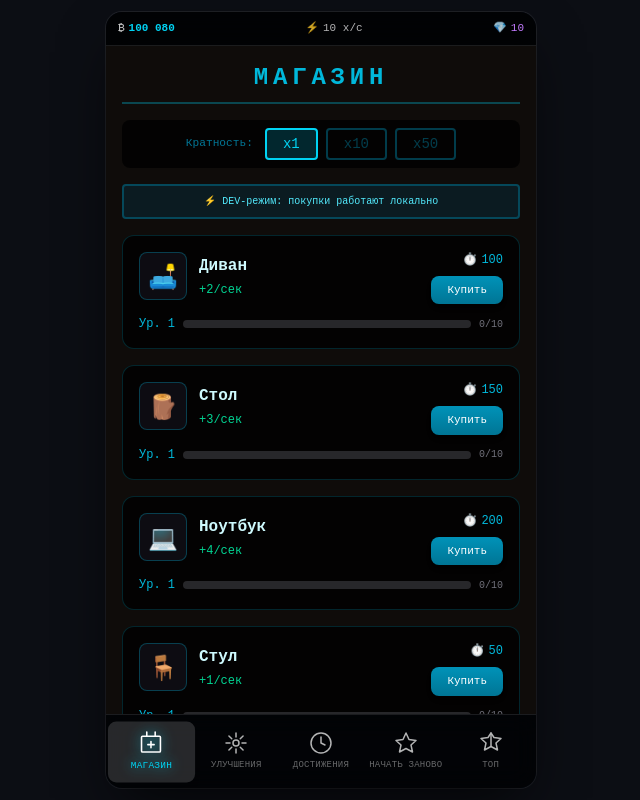
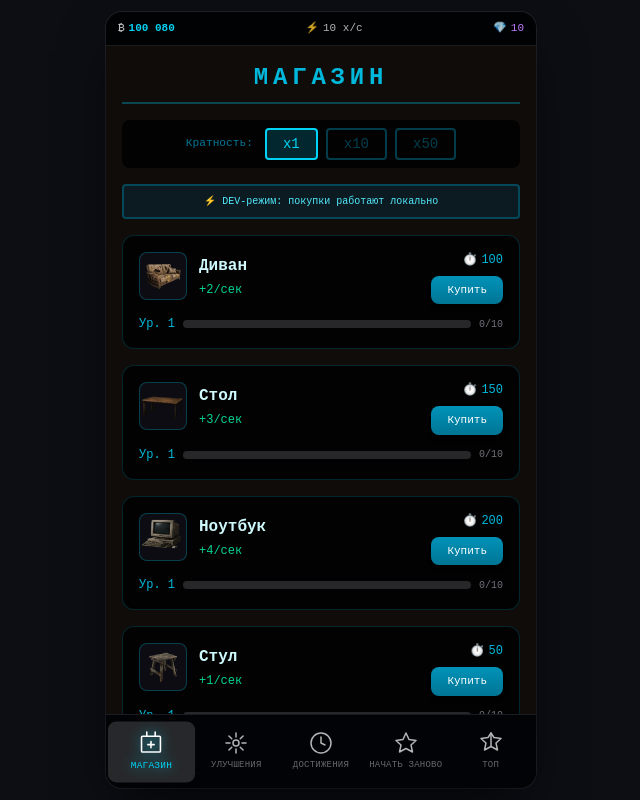
Before and after one commit to Muaytai/crypto-tap-miniapp, a Next.js app in the folder frontend/: page / in a window 1280 px wide. Both pictures are taken after a click on the button "МАГАЗИН". Shown: the whole page, without its empty margins (319-959 px from the left). Built offline with nearby package versions, Linux system fonts and the light colour scheme; no server answers; a web font is replaced by a local one.

Commit message:
корректировка + механизм дорожания предметов

```diff
--- a/frontend/components/ItemShop.tsx
+++ b/frontend/components/ItemShop.tsx
@@ -2,7 +2,6 @@
 
 import { useState } from "react";
 import { buyItem, type PlayerState } from "@/lib/api";
-import { cryptoItemVisual } from "@/lib/cryptoItemVisual";
 
 type Props = {
   initData: string;
@@ -10,35 +9,38 @@ type Props = {
   onPurchase: (newState: PlayerState) => void;
 };
 
-const COMPONENT_IDS = [1, 2, 3, 4];
+// Только эти компоненты показываем в магазине
+const COMPONENT_IDS = [1, 2, 3, 4]; // Диван, Стол, Ноутбук, Стул
 
 export function ItemShop({ initData, playerState, onPurchase }: Props) {
   const [loading, setLoading] = useState<number | null>(null);
   const [error, setError] = useState<string | null>(null);
   const [selectedMultiplier, setSelectedMultiplier] = useState<1 | 10 | 50>(1);
-  // Определяем, в dev-режиме ли мы
+  const [imgErrors, setImgErrors] = useState<Record<number, boolean>>({});
   const isDev = initData === "dev" || initData === "test_init_data";
 
+  // Фильтруем только нужные компоненты
   const shopItems = playerState.available_items.filter(item =>
     COMPONENT_IDS.includes(item.id)
   );
 
+  // Функция расчёта цены с удорожанием на 15% за каждую покупку
   const calculatePrice = (item: PlayerState["available_items"][0], currentQty: number, quantity: number): number => {
     let price = item.base_price;
     for (let i = 0; i < quantity; i++) {
+      // Увеличиваем цену на 15% за каждую купленную единицу
       price = Math.floor(price * (currentQty + i > 0 ? 1.15 : 1));
     }
     return price;
   };
 
   const getTotalUpgradesForLevel = (level: number): number => {
-    // Для уровня N нужно суммарно N*10 улучшений
     return level * 10;
   };
 
   const getProgress = (currentLevel: number, totalUpgrades: number): number => {
     const neededForNext = currentLevel * 10;
-    const alreadySpent = getTotalUpgradesForLevel(currentLevel - 1); // улучшения до этого уровня
+    const alreadySpent = getTotalUpgradesForLevel(currentLevel - 1);
     const currentInThisLevel = Math.max(0, totalUpgrades - alreadySpent);
     const progress = (currentInThisLevel / neededForNext) * 100;
     return Math.min(100, Math.max(0, progress));
@@ -50,12 +52,14 @@ export function ItemShop({ initData, playerState, onPurchase }: Props) {
     return "bg-green-500";
   };
 
-  // ---- ОБРАБОТЧИК ПОКУПКИ (DEV + PROD) ----
+  const handleImageError = (itemId: number) => {
+    setImgErrors(prev => ({ ...prev, [itemId]: true }));
+  };
+
   const handleBuy = async (itemId: number, quantity: number) => {
     setLoading(itemId);
     setError(null);
 
-    // DEV-режим: имитируем покупку локально
     if (isDev) {
       const item = playerState.available_items.find(i => i.id === itemId);
       if (!item) {
@@ -68,6 +72,7 @@ export function ItemShop({ initData, playerState, onPurchase }: Props) {
       let currentQty = currentPlayerItem?.quantity || 0;
       let currentLevel = currentPlayerItem?.level || 1;
 
+      // Рассчитываем цену с учётом удорожания
       const price = calculatePrice(item, currentQty, quantity);
 
       if (playerState.player.coins < price) {
@@ -76,7 +81,6 @@ export function ItemShop({ initData, playerState, onPurchase }: Props) {
         return;
       }
 
-      // Имитируем успешную покупку
       setTimeout(() => {
         let remainingUpgrades = quantity;
         let newQty = currentQty;
@@ -95,11 +99,20 @@ export function ItemShop({ initData, playerState, onPurchase }: Props) {
         }
         newLevel = Math.min(newLevel, 10);
 
+        // Обновляем цену для следующей покупки (удорожание)
+        let nextPrice = item.base_price;
+        for (let j = 0; j < newQty; j++) {
+          nextPrice = Math.floor(nextPrice * (j > 0 ? 1.15 : 1));
+        }
+
+        const updatedAvailableItems = playerState.available_items.map(i =>
+          i.id === itemId ? { ...i, base_price: nextPrice } : i
+        );
+
         const updatedItems = playerState.items.map(item =>
           item.item_id === itemId ? { ...item, quantity: newQty, level: newLevel } : item
         );
 
-        // Если предмета не было в списке, добавляем
         if (!playerState.items.some(i => i.item_id === itemId)) {
           updatedItems.push({
             item_id: itemId,
@@ -119,6 +132,7 @@ export function ItemShop({ initData, playerState, onPurchase }: Props) {
             coins: playerState.player.coins - price,
           },
           items: updatedItems,
+          available_items: updatedAvailableItems,
           income_per_second: playerState.income_per_second + (item.base_income_per_second * quantity),
         };
 
@@ -145,7 +159,6 @@ export function ItemShop({ initData, playerState, onPurchase }: Props) {
           ),
           income_per_second: result.cached_income_per_second,
         };
-        // Если предмета не было в списке, добавляем
         if (!playerState.items.some(i => i.item_id === itemId)) {
           const newItem = {
             item_id: itemId,
@@ -184,7 +197,18 @@ export function ItemShop({ initData, playerState, onPurchase }: Props) {
 
   const currentMultiplier = selectedMultiplier;
 
-  const getIcon = (itemName: string): string => {
+  // Получаем путь к картинке компонента по уровню
+  const getComponentImage = (itemName: string, level: number): string => {
+    const name = itemName.toLowerCase();
+    if (name.includes("диван")) return `/images/sofa/sofa_${level}.png`;
+    if (name.includes("стол")) return `/images/desk/desk_${level}.png`;
+    if (name.includes("ноутбук") || name.includes("компьютер")) return `/images/laptop/laptop_${level}.png`;
+    if (name.includes("стул")) return `/images/chair/chair_${level}.png`;
+    return `/images/items/${itemName}.png`;
+  };
+
+  // fallback эмодзи на случай ошибки
+  const getFallbackEmoji = (itemName: string): string => {
     if (itemName.includes("Диван")) return "🛋️";
     if (itemName.includes("Стол")) return "🪵";
     if (itemName.includes("Ноутбук") || itemName.includes("Компьютер")) return "💻";
@@ -198,7 +222,6 @@ export function ItemShop({ initData, playerState, onPurchase }: Props) {
         <h1 className="font-pixel text-2xl font-bold tracking-[0.2em] text-cyan-500">МАГАЗИН</h1>
       </div>
 
-      {/* Кнопки кратности */}
       <div className="flex items-center justify-center gap-3 rounded-lg bg-black/80 p-2">
         <span className="font-pixel text-[0.7rem] text-cyan-700">Кратность:</span>
         <div className="flex gap-2">
@@ -224,14 +247,12 @@ export function ItemShop({ initData, playerState, onPurchase }: Props) {
         </div>
       )}
 
-      {/* DEV-режим предупреждение */}
       {isDev && (
         <div className="rounded border-2 border-cyan-700/50 bg-cyan-950/40 p-2 text-center font-pixel text-[10px] text-cyan-300">
           ⚡ DEV-режим: покупки работают локально
         </div>
       )}
 
-      {/* Список предметов */}
       <div className="flex flex-col gap-4">
         {shopItems.map((item) => {
           const currentQty = getCurrentQuantity(item.id);
@@ -244,6 +265,10 @@ export function ItemShop({ initData, playerState, onPurchase }: Props) {
           const priceForSelected = getPriceForDisplay(item, currentMultiplier);
           const canAfford = playerState.player.coins >= priceForSelected;
 
+          const imageUrl = getComponentImage(item.name, currentLevel);
+          const fallbackEmoji = getFallbackEmoji(item.name);
+          const hasError = imgErrors[item.id];
+
           return (
             <div
               key={item.id}
@@ -251,8 +276,17 @@ export function ItemShop({ initData, playerState, onPurchase }: Props) {
             >
               <div className="flex items-start justify-between gap-3">
                 <div className="flex items-center gap-3">
-                  <div className="flex h-12 w-12 shrink-0 flex-col items-center justify-center rounded-lg border border-cyan-500/30 bg-[rgba(20,20,30,0.6)]">
-                    <span className="text-2xl">{getIcon(item.name)}</span>
+                  <div className="flex h-12 w-12 shrink-0 flex-col items-center justify-center rounded-lg border border-cyan-500/30 bg-[rgba(20,20,30,0.6)] overflow-hidden">
+                    {!hasError ? (
+                      <img
+                        src={imageUrl}
+                        alt={item.name}
+                        className="h-full w-full object-contain"
+                        onError={() => handleImageError(item.id)}
+                      />
+                    ) : (
+                      <span className="text-2xl">{fallbackEmoji}</span>
+                    )}
                   </div>
                   <div>
                     <h3 className="font-pixel text-base font-bold text-cyan-100">{item.name}</h3>
--- a/frontend/components/RoomScene.tsx
+++ b/frontend/components/RoomScene.tsx
@@ -93,7 +93,7 @@ export function RoomScene({ playerState, onTap, clickMultiplier, isAnimating }:
       </div>
 
       {/* ПЕРСОНАЖ */}
-      <div className="absolute left-[18%] bottom-[14%] w-[43%] max-w-[200px] z-[5]">
+      <div className="absolute left-[18%] bottom-[14%] w-[40%] max-w-[200px] z-[5]">
         <img
           src={`/images/character/char_${incomeLevel}.png`}
           alt="Персонаж"
```
